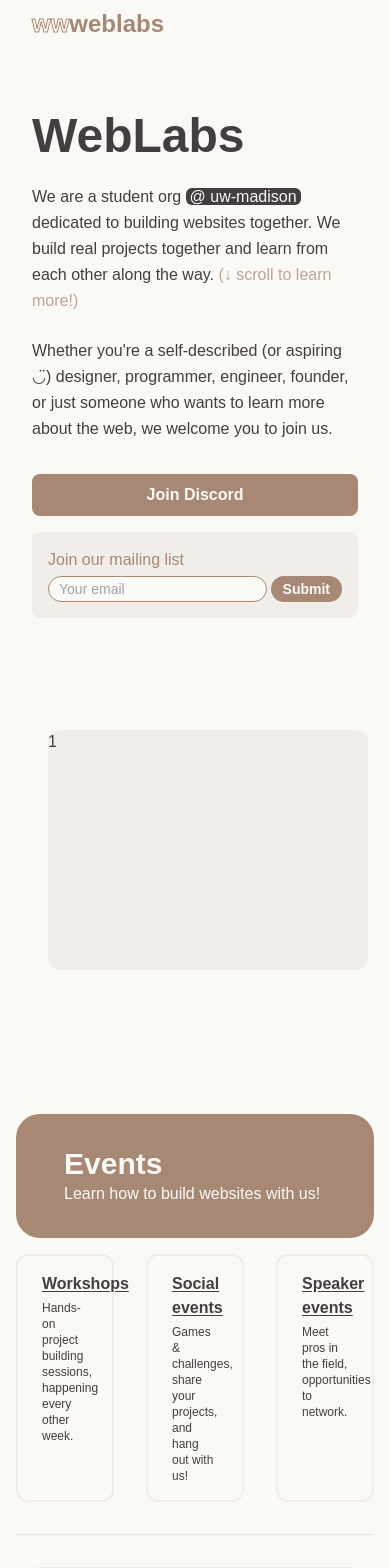
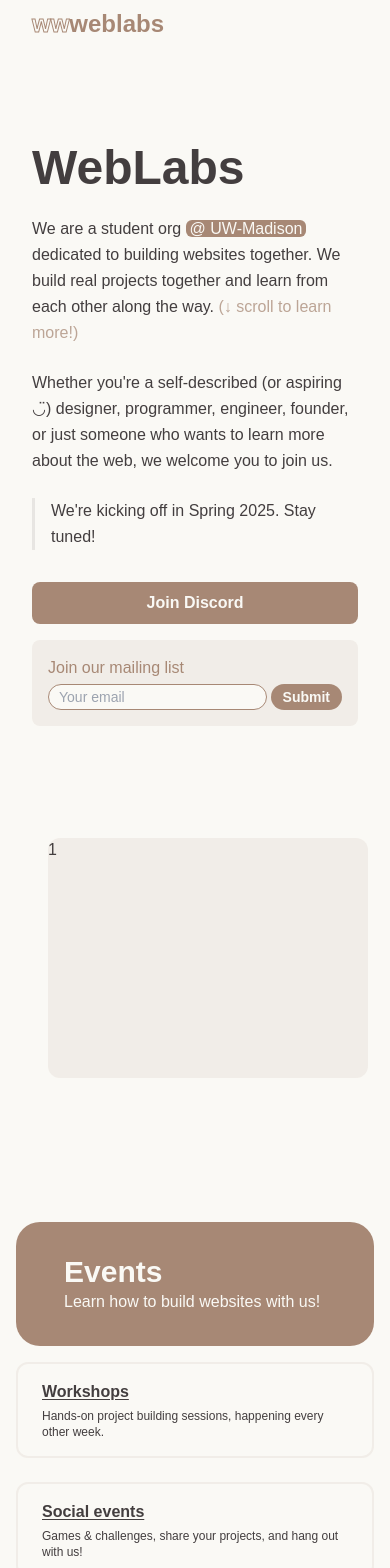
Before and after one commit to weblabsuw/site, a Next.js app: page / in a window 390 px wide. Shown: the top 1568 px of the page. Built offline with nearby package versions, Linux system fonts and the light colour scheme.

Commit message:
minor homepage updates

```diff
--- a/app/page.tsx
+++ b/app/page.tsx
@@ -8,18 +8,22 @@
   return (<>
     <Navbar/>
 
-    <section className="container max-w-5xl px-8 py-16 leading-relaxed">
+    <section className="container max-w-5xl px-8 pt-24 pb-16 leading-relaxed">
       <h1 className="text-5xl font-extrabold">
         WebLabs
       </h1>
 
       <p className="mt-6">
-        We are a student org <span className="font-medium text-surface bg-onSurface px-1 rounded-md">@ uw-madison</span> dedicated to building websites together.
+        We are a student org <span className="font-medium text-onPrimary bg-primary px-1 rounded-md">@ UW-Madison</span> dedicated to building websites together.
         We build real projects together and learn from each other along the way. <span className="text-primary/75">(↓ scroll to learn more!)</span>
       </p>
 
       <p className="mt-6">
         Whether you&apos;re a self-described (or aspiring ◡̈) designer, programmer, engineer, founder, or just someone who wants to learn more about the web, we welcome you to join us.
+      </p>
+
+      <p className="mt-6 pl-4 border-l-[3px] border-onSurface/10 font-medium">
+        We&apos;re kicking off in Spring 2025. Stay tuned!
       </p>
 
       <div className="flex flex-col sm:flex-row gap-4 mt-8">
@@ -69,7 +73,7 @@
         </p>
       </div>
 
-      <div className="mt-4 grid grid-cols-3 gap-8">
+      <div className="mt-4 grid grid-cols-1 md:grid-cols-3 gap-6 md:gap-8">
         <div className="px-6 py-4 border-2 border-primary/10 rounded-xl">
           <h3 className="font-bold underline underline-offset-2">
             Workshops
@@ -112,7 +116,7 @@
             <h3 className="text-base leading-tight font-bold">
               Personal Website Workshop
             </h3>
-            <div className="mt-1.5 flex gap-2 text-xs font-medium">
+            <div className="mt-1.5 flex gap-2 items-center text-xs font-medium">
               <span className="px-1.5 text-primary border-2 border-primary">Planned</span>
             </div>
             <p className="mt-3 text-xs">
@@ -130,7 +134,7 @@
             <h3 className="text-base leading-tight font-bold">
               TODO-list Galore Workshop
             </h3>
-            <div className="mt-1.5 flex gap-2 text-xs font-medium">
+            <div className="mt-1.5 flex gap-2 items-center text-xs font-medium">
               <span className="px-1.5 text-primary border-2 border-primary">Planned</span>
             </div>
             <p className="mt-3 text-xs">
@@ -148,7 +152,7 @@
             <h3 className="text-base leading-tight font-bold">
               Prototyping in Figma
             </h3>
-            <div className="mt-1.5 flex gap-2 text-xs font-medium">
+            <div className="mt-1.5 flex gap-2 items-center text-xs font-medium">
               <span className="px-1.5 text-primary border-2 border-primary">Planned</span>
             </div>
             <p className="mt-3 text-xs">
@@ -159,9 +163,11 @@
       </div>
 
       <div className="mt-8 flex justify-end">
-        <button className="px-4 py-2 font-bold text-onPrimary bg-primary rounded-lg">
-          View all events →
-        </button>
+        <Link href="/events">
+          <button className="px-4 py-2 font-bold text-onPrimary bg-primary rounded-lg">
+            View all events →
+          </button>
+        </Link>
       </div>
     </section>
 
```
